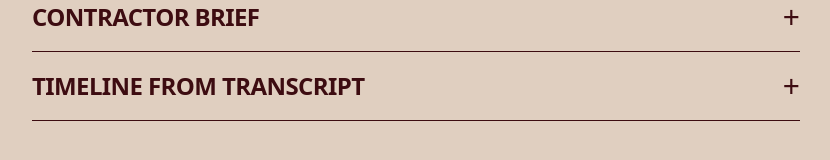
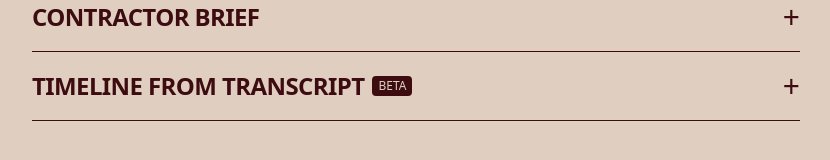
Before and after one commit to flickman-commits/fm-turbo, a React (Vite) app: page / in a window 1280 px wide. Shown: the part 469-629 px from the top of the page, without its empty margins (224-1054 px from the left). Built offline with nearby package versions, Linux system fonts and the light colour scheme; no server answers; the HTML template or start-up script is replaced by a standard one.

Commit message:
added beta tag

```diff
--- a/src/pages/Home.tsx
+++ b/src/pages/Home.tsx
@@ -12,13 +12,13 @@ export default function Home() {
     setSelectedTask(task)
   }
 
-  const tasks: { type: TaskType; label: string }[] = [
+  const tasks: { type: TaskType; label: string; beta?: boolean }[] = [
     { type: 'proposal', label: 'CONTENT PROPOSAL' },
     { type: 'outreach', label: 'OUTREACH MESSAGE' },
     { type: 'runOfShow', label: 'RUN OF SHOW' },
     { type: 'budget', label: 'PRODUCTION BUDGET' },
     { type: 'contractorBrief', label: 'CONTRACTOR BRIEF' },
-    { type: 'timelineFromTranscript', label: 'TIMELINE FROM TRANSCRIPT' }
+    { type: 'timelineFromTranscript', label: 'TIMELINE FROM TRANSCRIPT', beta: true }
   ]
 
   return (
@@ -35,9 +35,16 @@ export default function Home() {
               className="flex items-center justify-between border-b border-[#3D0C11] pb-4 group cursor-pointer"
               onClick={() => handleTaskSelect(task.type)}
             >
-              <h2 className="text-xl md:text-2xl font-semibold text-[#3D0C11] tracking-tight">
-                {task.label}
-              </h2>
+              <div className="flex items-center gap-2">
+                <h2 className="text-xl md:text-2xl font-semibold text-[#3D0C11] tracking-tight">
+                  {task.label}
+                </h2>
+                {task.beta && (
+                  <span className="px-1.5 py-0.5 text-xs font-medium bg-[#3D0C11] text-[#E0CFC0] rounded">
+                    BETA
+                  </span>
+                )}
+              </div>
               <button
                 className="text-3xl text-[#3D0C11] hover:scale-110 transition-transform"
                 aria-label={`Open ${task.label}`}
```
